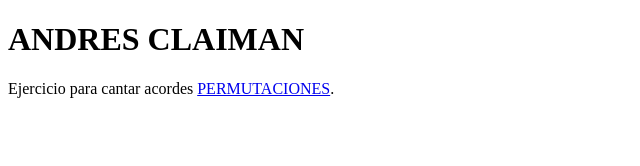
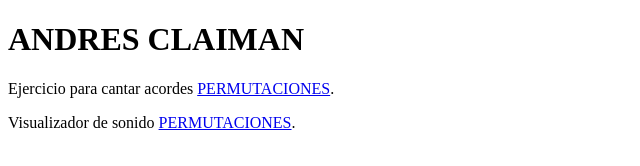
Before and after one commit to aclaiman/aclaiman.github.io, a plain HTML site: page index.html in a window 1280 px wide. Shown: the whole page, without its empty margins (0-640 px from the left). Drawn offline with Linux system fonts and the light colour scheme.

Commit message:
Update index.html

```diff
--- a/index.html
+++ b/index.html
@@ -8,5 +8,6 @@
 <body>
     <h1>ANDRES CLAIMAN</h1>
     <p>Ejercicio para cantar acordes <a href="permutaciones.html">PERMUTACIONES</a>.</p>
+    <p>Visualizador de sonido <a href="SR.BD.html">PERMUTACIONES</a>.</p>
 </body>
 </html>
```
